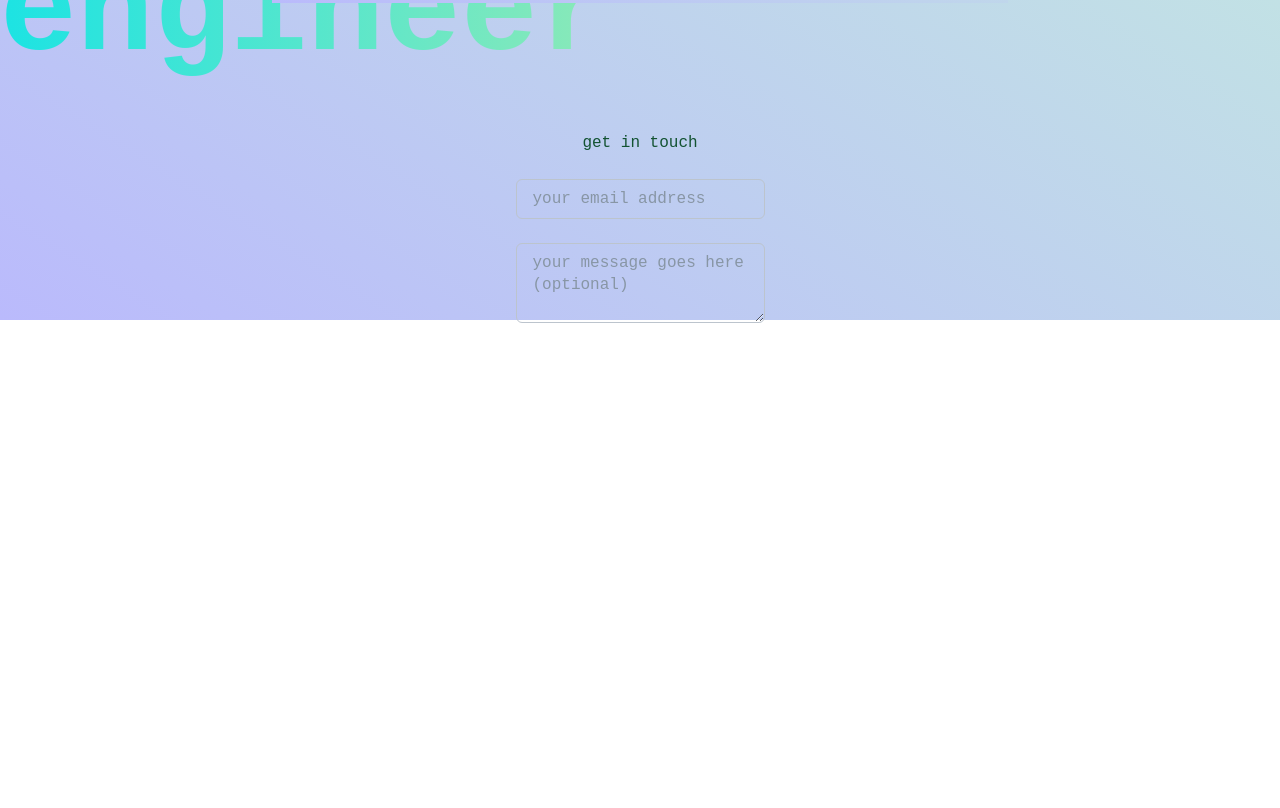
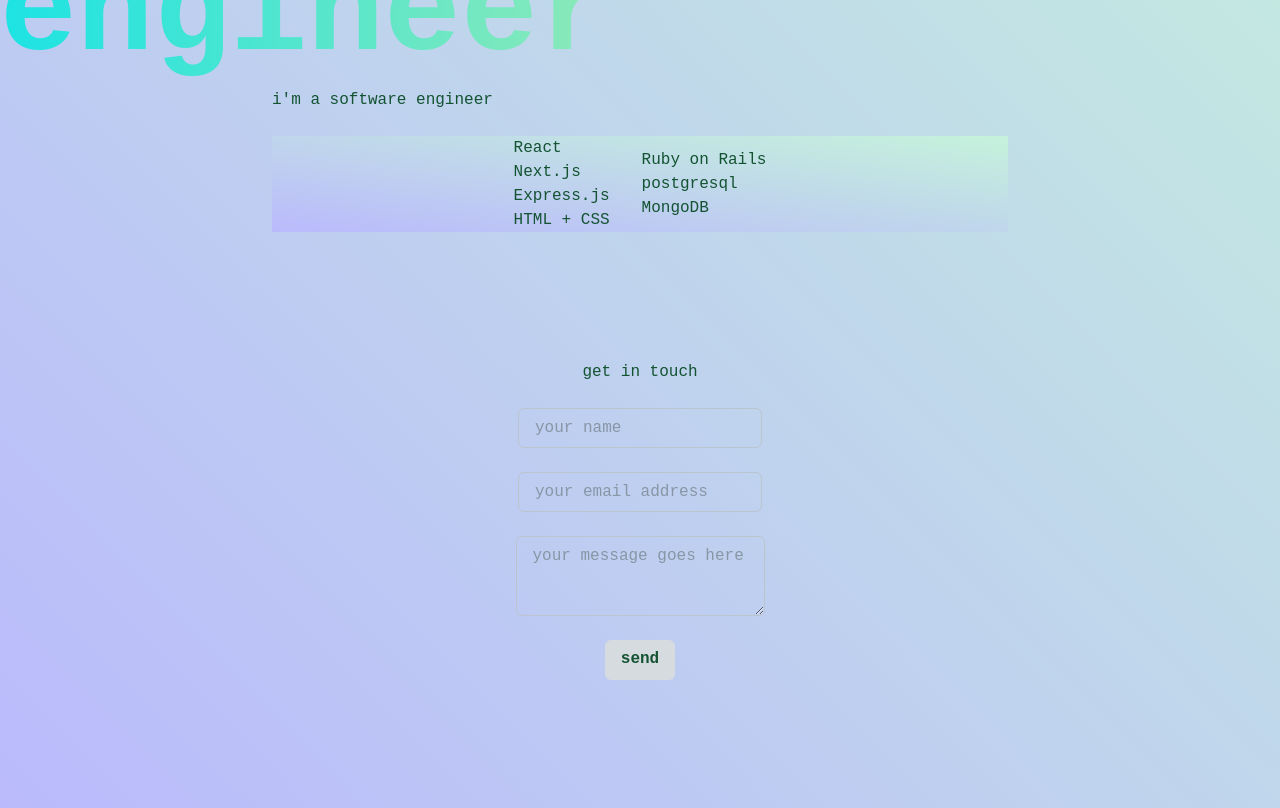
Before and after one commit to heresy0-0y/herasey.com, a Next.js app in the folder client/: page / in a window 1280 px wide. Shown: the part 480-1288 px from the top of the page. Before the commit the page ends 931 px from the top, so only its background shows below. Built offline with nearby package versions, Linux system fonts and the light colour scheme.

Commit message:
contact form

```diff
--- a/client/package.json
+++ b/client/package.json
@@ -9,6 +9,7 @@
   "dependencies": {
     "@chakra-ui/icons": "^1.0.0",
     "@chakra-ui/react": "^1.4.2",
+    "@emailjs/browser": "^3.6.2",
     "@emotion/react": "^11.0.0",
     "@emotion/styled": "^11.0.0",
     "@fontsource/inconsolata": "^4.5.4",
--- a/client/src/components/Contact.js
+++ b/client/src/components/Contact.js
@@ -1,14 +1,30 @@
-import React from 'react';
-import {Center, Input, Button, Textarea, FormControl, VStack, Text} from '@chakra-ui/react'
+import {Center, Input, Button, Textarea, FormControl, VStack, Text, Skeleton} from '@chakra-ui/react'
 
 export const Contact = (props) => {
+
     return (
         <Center>
+                <form onSubmit={props.sendMessage}>
             <VStack spacing='1.5rem'>
                 <Text>get in touch</Text>
-                <Input placeholder="your email address"/>
-                <Textarea placeholder='your message goes here (optional)' />
+                <Skeleton isLoaded={!props.sending} >
+                <Input placeholder="your name" name="from_name" />
+                </Skeleton>
+                <Skeleton isLoaded={!props.sending}>
+                <Input placeholder="your email address" type="email" name="reply_to"/>
+                </Skeleton>
+                <Skeleton isLoaded={!props.sending}>
+                <Textarea placeholder='your message goes here' name="message"/>
+                </Skeleton>
+                <Button
+                    isLoading={props.sending}
+                    loadingText='sending...'
+                    type="submit"
+                >
+                send
+                </Button>
                 </VStack>
+                </form>
         </ Center>
     )
 }
--- /dev/null
+++ b/client/src/components/ContactContainer.js
@@ -0,0 +1,36 @@
+import React, {useState, useEffect} from 'react'
+import emailjs from '@emailjs/browser'
+import {Contact} from './Contact'
+
+export const ContactContainer = (props) => {
+    const userId = "user_noSGymCb0Ve25uMCUhnJZ";
+    const templateId = "myDefault";
+    const serviceId = "service_xso3s3r";
+    const [messageSent, setMessageSent] = useState(false);
+    const [messageSending, setMessageSending] = useState(false)
+    useEffect(() => {
+        const sentSuccessfully = () => {
+
+        }
+    })
+
+  const sendMessage = (e) => {
+    e.preventDefault();
+    setMessageSending((prevState) => (prevState = true))
+    emailjs.sendForm(serviceId, templateId, e.target, userId).then(
+      (result) => {
+        setMessageSent((prevState) => (prevState = true));
+        setMessageSending((prevState) => (prevState = false))
+
+      },
+      (error) => {
+        console.log(error);
+      }
+    );
+  };
+    return (
+        <>
+        <Contact sending={messageSending} sendMessage={sendMessage} messageSent={messageSent} onSubmit={sendMessage}/>
+        </>
+    )
+}
--- a/client/src/components/Footer.js
+++ b/client/src/components/Footer.js
@@ -1,5 +1,5 @@
 import { Flex } from '@chakra-ui/react'
-import {Contact} from './Contact'
+import {ContactContainer as Contact} from './ContactContainer'
 
 export const Footer = (props) => (
 <Flex as="footer" py="8rem" {...props} >
--- a/client/src/pages/index.js
+++ b/client/src/pages/index.js
@@ -20,7 +20,7 @@ const Index = () => (
   <link rel="manifest" href="/site.webmanifest" />
   <link rel="mask-icon" href="/safari-pinned-tab.svg"  />
   </Head>
-  <Container height="100vh">
+  <Container>
     <Hero />
     <Main>
       <About />
```
Also changed, not shown: 1 other file (tests, documents, lock files or other folders).
